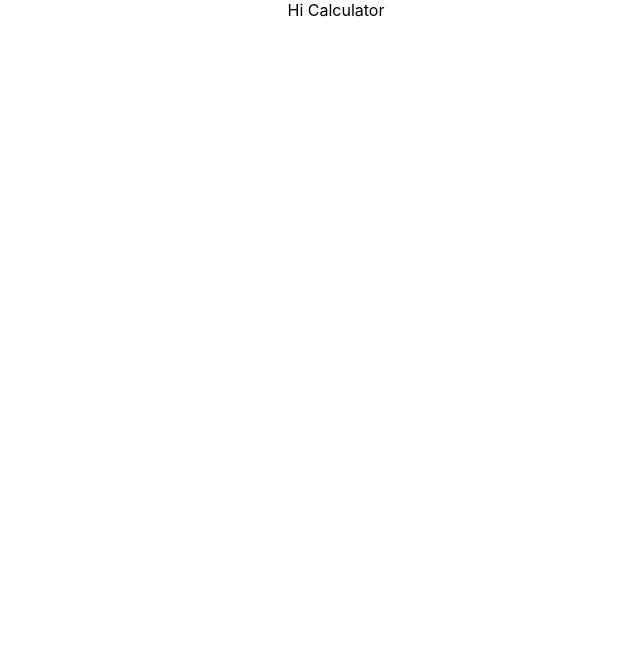
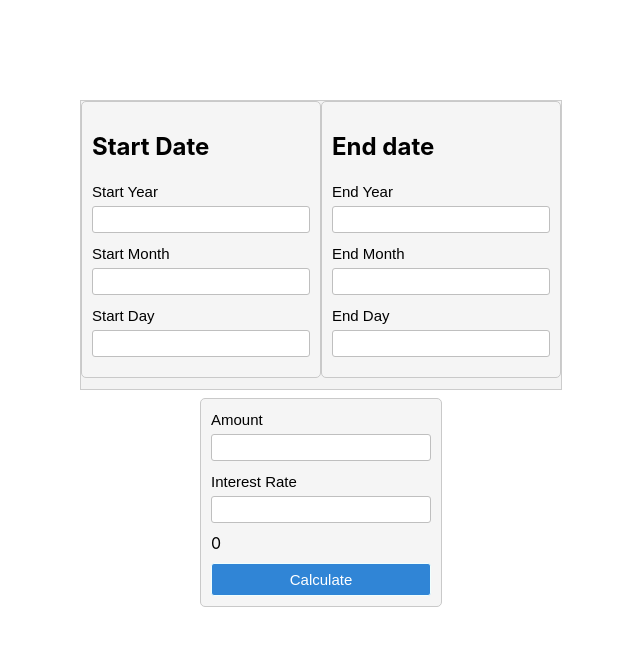
Before and after one commit to swetha115/calc-app, a React (Create React App) app: page / in a window 1280 px wide. Shown: the top 646 px of the page, without its empty margins (304-944 px from the left). Built offline with nearby package versions, Linux system fonts and the light colour scheme.

Commit message:
first commit

```diff
--- a/src/App.css
+++ b/src/App.css
@@ -36,3 +36,70 @@
     transform: rotate(360deg);
   }
 }
+
+h1,
+p {
+  font-family: Lato;
+}
+.appStyle {
+  height: 250px;
+  display: flex;
+}
+.formStyle {
+  margin: auto;
+  padding: 10px;
+  border: 1px solid #C9C9C9;
+  border-radius: 5px;
+  background: #F5F5F5;
+  width: 220px;
+  display: block;
+}
+.labelStyle {
+  margin: 10px 0 5px 0;
+  font-family: Arial, Helvetica, sans-serif;
+  font-size: 15px;
+}
+.inputStyle {
+  margin: 5px 0 10px 0;
+  padding: 5px;
+  border: 1px solid #BFBFBF;
+  border-radius: 3px;
+  box-sizing: border-box;
+  width: 100%;
+}
+.submitStyle {
+  margin: 10px 0 0 0;
+  padding: 7px 10px;
+  border: 1px solid #EFFFFF;
+  border-radius: 3px;
+  background: #3085D6;
+  width: 100%;
+  font-size: 15px;
+  color: white;
+  display: block;
+}
+.pb-30 {
+  padding-bottom: 30px;
+}
+.mb-20 {
+  margin-bottom: 20px;
+}
+.startDate {
+  float: left;
+}
+.endDate {
+  margin-left: 620px;
+}
+.display-flex {
+  display: flex;
+}
+
+.app-container {
+    left: 66%;
+    width: 30em;
+    height: 18em;
+    margin-left: 30%;
+    border: 1px solid #ccc;
+    background-color: #f3f3f3;
+    margin-top: 100px;
+}
--- a/src/App.js
+++ b/src/App.js
@@ -1,10 +1,166 @@
 import logo from './logo.svg';
 import './App.css';
+import React, { useState } from 'react';
 
 function App() {
+    let [startYear, setStartYear] = useState(0);
+    let [startMonth, setStartMonth] = useState(0);
+    let [startDay, setStartDay] = useState(0);
+    let [endYear, setEndYear] = useState(0);
+    let [endMonth, setEndMonth] = useState(0);
+    let [endDay, setEndDay] = useState(0);
+    let [interestRate, setInterestRate] = useState(0);
+    let [dateDiffs, setDateDiff] = useState(0);
+    function calculate() {
+        let start = startYear + '-' + startMonth + '-' + startDay;
+        let end = endYear + '-' + endMonth + '-' + endDay;
+        let dt1 = new Date(start);
+        let dt2 = new Date(end);
+        console.log(start);
+        console.log(end);
+        dateDiff(dt1, dt2);
+    }
+    function dateDiff(d1, d2) {
+        var Months = d2.getMonth() - d1.getMonth();
+        var Years = d2.getFullYear() - d1.getFullYear();
+        var Days = d2.getDate() - d1.getDate();
+        Months =
+            d2.getMonth() +
+            12 * d2.getFullYear() -
+            (d1.getMonth() + 12 * d1.getFullYear());
+        var MonthOverFlow = 0;
+        if (Months - Years * 12 < 0) MonthOverFlow = -1;
+        else MonthOverFlow = 1;
+        if (MonthOverFlow < 0) Years = Years - 1;
+        Months = Months - Years * 12;
+        var LastDayOfMonth = new Date(
+            d2.getFullYear(),
+            d2.getMonth() + 1,
+            0,
+            23,
+            59,
+            59
+        );
+        LastDayOfMonth = LastDayOfMonth.getDate();
+        if (MonthOverFlow < 0 && d1.getDate() > d2.getDate()) {
+            Days = LastDayOfMonth + (d2.getDate() - d1.getDate()) - 1;
+        } else Days = d2.getDate() - d1.getDate();
+        if (Days < 0) Months = Months - 1;
+        var l = new Date(d2.getFullYear(), d2.getMonth(), 0);
+        var l1 = new Date(d1.getFullYear(), d1.getMonth() + 1, 0);
+        if (Days < 0) {
+            if (l1 > l) Days = l1.getDate() + Days;
+            else Days = l.getDate() + Days;
+        }
+        console.log(Years + 'Year(s), ' + Months + ' Month(s), ' + Days + 'Day(s)');
+        setDateDiff(Years + '/' + Months + '/' + Days);
+        calculateInterest(Years, Months, Days);
+    }
+    function calculateInterest(years, months, days) {
+        if (years > 5 || months > 12 || days > 31) {
+            alert("please check start and end dates");
+            return;
+        }
+    }
+    function changeStartYear(e) {
+        setStartYear(e.target.value);
+    }
+    function changeStartMonth(e) {
+        setStartMonth(e.target.value);
+    }
+    function changeStartDay(e) {
+        setStartDay(e.target.value);
+    }
+    function changeEndYear(e) {
+        setEndYear(e.target.value);
+    }
+    function changeEndMonth(e) {
+        setEndMonth(e.target.value);
+    }
+    function changeEndDay(e) {
+        setEndDay(e.target.value);
+    }
+    function changeInterestRate(e) {
+        setInterestRate(e.target.value);
+    }
     return (
-        <div className = "App" >
-                Hi Calculator
+        <div class="app-container">
+            <div class="display-flex">
+                <form className="formStyle mb-20">
+                    <h2> Start Date </h2>
+                    <div>
+                        <label className="labelStyle">Start Year</label>
+                        <input
+                            type="text"
+                            className="inputStyle"
+                            onChange={changeStartYear}
+                        />
+                    </div>
+                    <div>
+                        <label className="labelStyle">Start Month</label>
+                        <input
+                            type="text"
+                            className="inputStyle"
+                            onChange={changeStartMonth}
+                        />
+                    </div>
+                    <div>
+                        <label className="labelStyle">Start Day</label>
+                        <input
+                            type="text"
+                            className="inputStyle"
+                            onChange={changeStartDay}
+                        />
+                    </div>
+                    <div />
+                </form>
+                <form className="formStyle mb-20">
+                    <h2> End date </h2>
+                    <div>
+                        <label className="labelStyle">End Year</label>
+                        <input
+                            type="text"
+                            className="inputStyle"
+                            onChange={changeEndYear}
+                        />
+                    </div>
+                    <div>
+                        <label className="labelStyle">End Month</label>
+                        <input
+                            type="text"
+                            className="inputStyle"
+                            onChange={changeEndMonth}
+                        />
+                    </div>
+                    <div>
+                        <label className="labelStyle">End Day</label>
+                        <input type="text" className="inputStyle" onChange={changeEndDay} />
+                    </div>
+                    <div />
+                </form>
+            </div>
+            <form className="formStyle">
+                <div>
+                    <label className="labelStyle">Amount</label>
+                    <input
+                        type="text"
+                        className="inputStyle"
+                        onChange={changeInterestRate}
+                    />
+                </div>
+                <div>
+                    <label className="labelStyle">Interest Rate</label>
+                    <input
+                        type="text"
+                        className="inputStyle"
+                        onChange={changeInterestRate}
+                    />
+                </div>
+                {dateDiffs}
+                <input type="button" className="submitStyle" onClick={calculate} value="Calculate" />
+
+
+            </form>
         </div>
     );
 }
```
